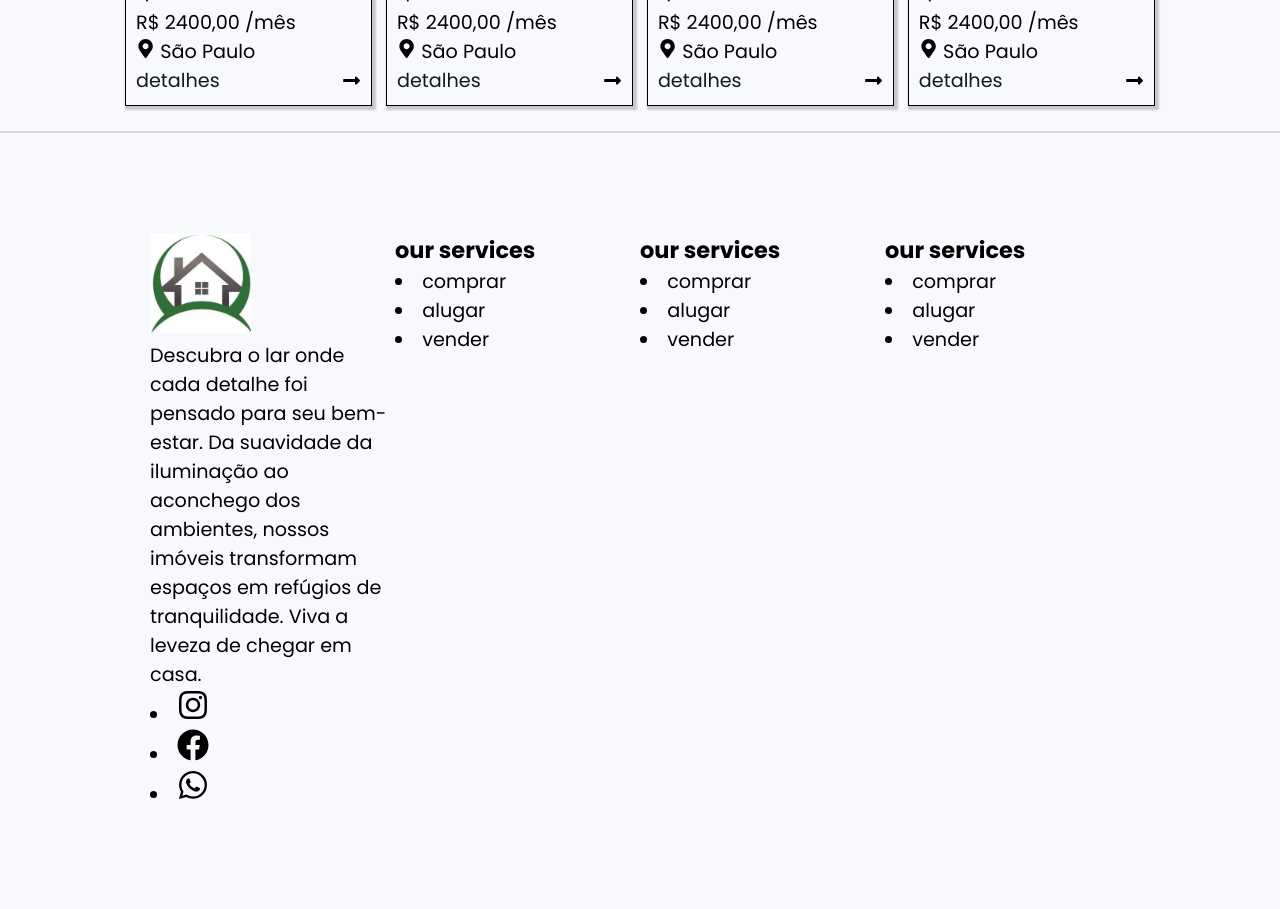
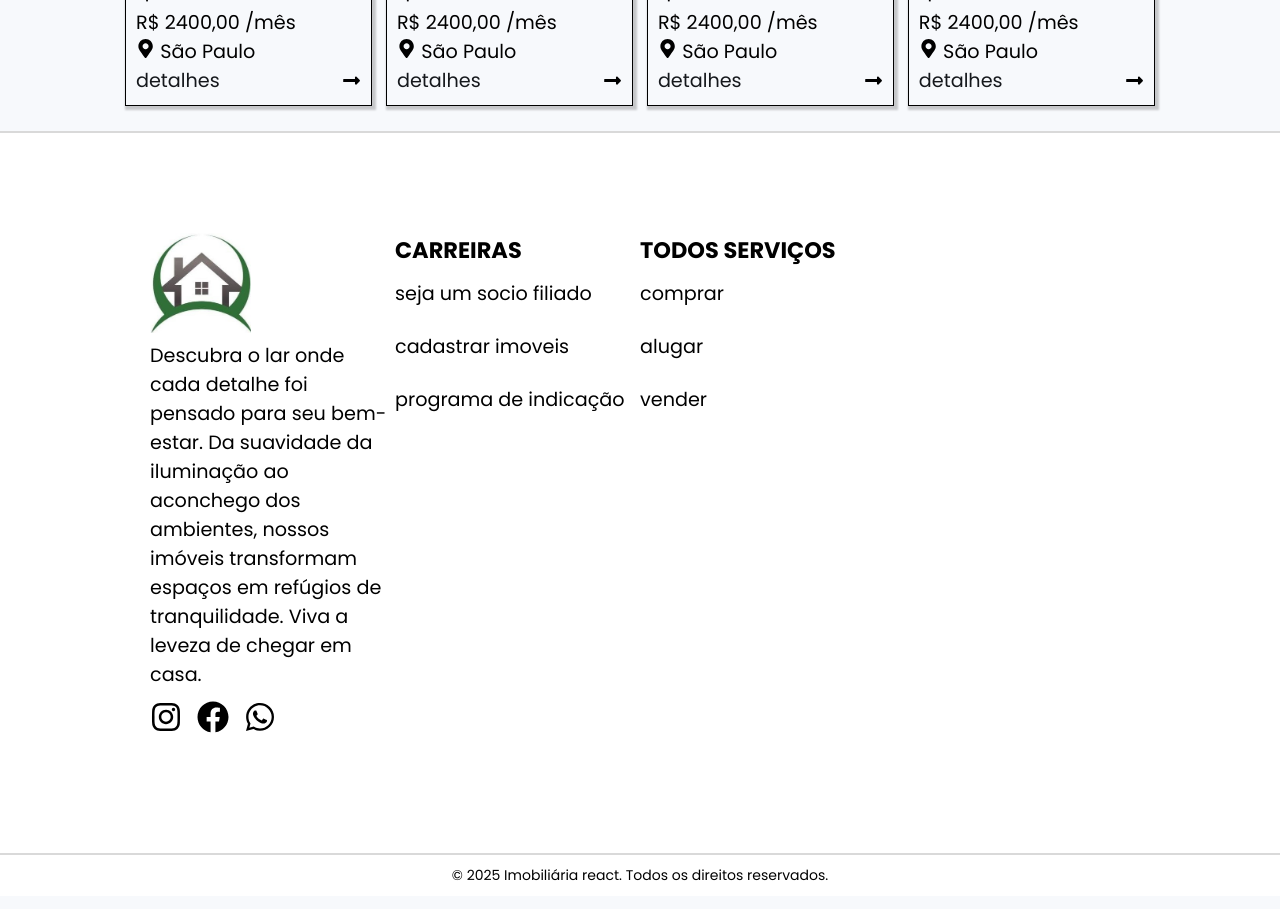
Before and after one commit to teuzowebdeveloper9/imobiliaria, a React (Vite) app: page / in a window 1280 px wide. Shown: the part 960-1869 px from the top of the page. Built offline with nearby package versions, Linux system fonts and the light colour scheme.

Commit message:
copyright

```diff
--- a/src/App.jsx
+++ b/src/App.jsx
@@ -1,4 +1,5 @@
 import Banner from "./components/banner/banner"
+import Copyright from "./components/copyright/copyright"
 import Footer from "./components/footer/footer"
 import Header from "./components/header/header"
 import Home from "./pages/home/home"
@@ -12,6 +13,7 @@ function App() {
       <Banner></Banner>
       <Home></Home>
       <Footer></Footer>
+      <Copyright></Copyright>
     </div>
 
 
--- /dev/null
+++ b/src/components/copyright/copyright-style.js
@@ -0,0 +1,14 @@
+import styled from 'styled-components';
+
+export const CopyrightWrapper = styled.div`
+    background-color: white;
+    padding: 10px 0;
+    text-align: center;
+    border-top: 2px solid var(--gray);
+
+    p {
+        color: black;
+        font-size: 14px;
+        margin: 0;
+    }
+`;
--- /dev/null
+++ b/src/components/copyright/copyright.jsx
@@ -0,0 +1,13 @@
+import { CopyrightWrapper } from './copyright-style';
+
+function Copyright() {
+    const currentYear = new Date().getFullYear();
+
+    return (
+        <CopyrightWrapper>
+            <p>&copy; {currentYear} Imobiliária react. Todos os direitos reservados.</p>
+        </CopyrightWrapper>
+    );
+}
+
+export default Copyright;
--- a/src/components/footer/footer-style.js
+++ b/src/components/footer/footer-style.js
@@ -5,11 +5,26 @@ export const FooterStyle = styled.div`
    grid-template-columns: 1fr 1fr 1fr 1fr;
    border-top: 2px solid var(--gray);
    padding: 100px 150px;
+   background-color: var(--white);
 `
 
 export const ItemsFooter = styled.div`
+  margin-right: 5px;
   img{
     height:100px
+  }
+ li{
+   text-decoration: none;
+  padding: 12px 0;
+  }
+  nav{
+    display: flex;
+    msrgin-top: 15px;
+    li{
+      span{
+        margin-right: 15px;
+      }
+    }
   }
 `
 
--- a/src/components/footer/footer.jsx
+++ b/src/components/footer/footer.jsx
@@ -4,7 +4,6 @@ import { FaInstagram, FaFacebook,FaWhatsapp } from "react-icons/fa";
 
 function Footer() {
     return (
-
         <FooterStyle>
               <ItemsFooter>
                <img src="./src/assets/foto.jpg" alt="logo" />
@@ -16,28 +15,20 @@ function Footer() {
                 </nav>
               </ItemsFooter>
                  <ItemsFooter>
-                <h3>our services</h3>
-                <nav>
+                <h3>CARREIRAS</h3>
+
+                    <li><span>seja um socio filiado</span></li>
+                    <li><span>cadastrar imoveis</span></li>
+                    <li><span>programa de indicação</span></li>
+
+              </ItemsFooter>
+                 <ItemsFooter>
+                <h3>TODOS SERVIÇOS</h3>
+
                     <li><span>comprar</span></li>
                     <li><span>alugar</span></li>
                     <li><span>vender</span></li>
-                </nav>
-              </ItemsFooter>
-                 <ItemsFooter>
-                <h3>our services</h3>
-                <nav>
-                    <li><span>comprar</span></li>
-                    <li><span>alugar</span></li>
-                    <li><span>vender</span></li>
-                </nav>
-              </ItemsFooter>
-                 <ItemsFooter>
-                <h3>our services</h3>
-                <nav>
-                    <li><span>comprar</span></li>
-                    <li><span>alugar</span></li>
-                    <li><span>vender</span></li>
-                </nav>
+
               </ItemsFooter>
 
         </FooterStyle>
--- a/src/global-styles/global-style.js
+++ b/src/global-styles/global-style.js
@@ -25,4 +25,7 @@ import { createGlobalStyle } from "styled-components";
     ul{list-style: none;}
     a{text-decoration: none;}
     overflow-x: hidden;
-`;
+   ul, nav, li{list-style-type: none;}
+   a{text-decoration: none;}
+`
+;
```
